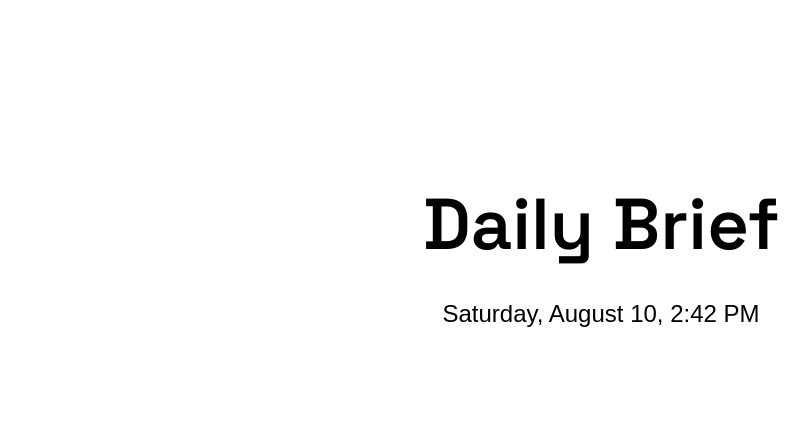
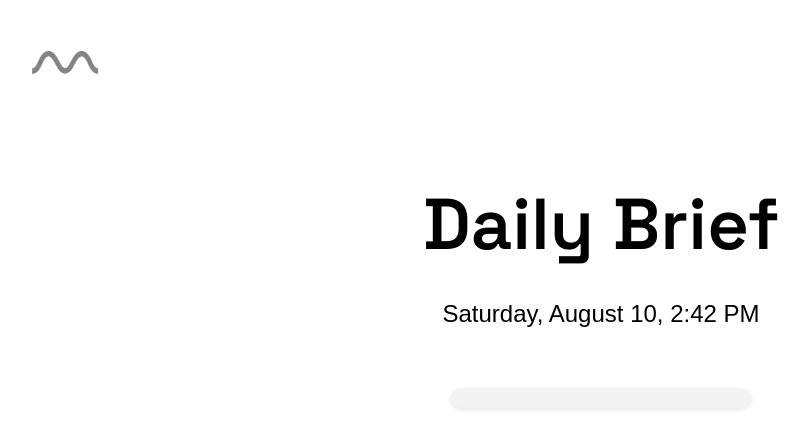
Before and after one commit to jakemarsdenn/Daily-Brief, a browser extension: page src/index.html in a window 1280 px wide. Shown: the full height of the page, 39-839 px from the left. Drawn offline with Linux system fonts and the light colour scheme; a web font is replaced by a local one.

Commit message:
Designed progress bar

```diff
--- a/src/index.html
+++ b/src/index.html
@@ -5,6 +5,7 @@
     <meta charset="UTF-8">
     <meta http-equiv="X-UA-Compatible" content="IE=edge">
     <meta name="viewport" content="width=device-width, initial-scale=1.0">
+    <link rel="icon" type="image/x-icon" href="static/media/favicon.ico">
     <link rel="preconnect" href="https://fonts.googleapis.com">
     <link rel="preconnect" href="https://fonts.gstatic.com" crossorigin>
     <link href="https://fonts.googleapis.com/css2?family=Space+Grotesk:wght@300..700&display=swap" rel="stylesheet">
@@ -16,8 +17,18 @@
 </head>
 
 <body>
+    <header>
+        <a id="home-button" href="settings.html">
+            <img src="static/media/home-button.png" alt="" width="68" height="25">
+        </a>
+    </header>
+
     <div id="title">Daily Brief</div>
     <div id="date"></div>
+
+    <div id="progress-container">
+        <progress id="progress-bar" value="0" max="100"></progress>
+    </div>
 
     <div id="checklist">
         <div class="checklist-item">
--- a/src/static/css/checklist.css
+++ b/src/static/css/checklist.css
@@ -1,7 +1,6 @@
 #checklist {
     width: 300px;
-    margin-top: 50px;
-    margin-bottom: 50px;
+    margin-top: 30px;
 }
 
 .checklist-item {
@@ -40,6 +39,36 @@
 .checkbox:checked + .task-input {
     color: grey;
     text-decoration: none;
+}
+
+#progress-container {
+    margin-top: 60px;
+    text-align: center;
+}
+
+#progress-bar {
+    width: 300px;
+    height: 20px;
+    border: 2px solid transparent;
+    border-radius: 12px;
+    background-color: #f3f3f3;
+    box-shadow: 0 2px 5px rgba(0, 0, 0, 0.1);
+    appearance: none;
+}
+
+#progress-bar::-webkit-progress-bar {
+    border-radius: 12px;
+    background-color: #f3f3f3;
+}
+
+#progress-bar::-webkit-progress-value {
+    border-radius: 12px;
+    background-color: #4caf50;
+}
+
+#progress-bar::-moz-progress-bar {
+    border-radius: 12px;
+    background-color: #4caf50;
 }
 
 .toolbar {
--- a/src/static/css/main.css
+++ b/src/static/css/main.css
@@ -18,3 +18,19 @@ body {
     justify-content: flex-start;
     padding-top: 50px;
 }
+
+header {
+    position: fixed;
+    top: 0;
+    left: 0;
+    width: 100%;
+    display: flex;
+}
+
+#home-button {
+    background-color: transparent;
+    border: none;
+    cursor: pointer;
+    margin-top: 50px;
+    margin-left: 70px;
+}
--- a/src/static/js/checklist.js
+++ b/src/static/js/checklist.js
@@ -27,6 +27,7 @@ document.addEventListener('DOMContentLoaded', () => {
                 checklist.appendChild(newItem);
             });
         }
+        updateProgressBar();
     }
 
 
@@ -44,7 +45,6 @@ document.addEventListener('DOMContentLoaded', () => {
                 textDecoration: taskInput.style.textDecoration
             };
         });
-
         // Store checklist state with Web Storage API
         localStorage.setItem('checklist', JSON.stringify(items));
     }
@@ -138,6 +138,7 @@ document.addEventListener('DOMContentLoaded', () => {
                 taskInput.style.textDecoration = taskInput.dataset.originalDecoration || 'none';
             }
 
+            updateProgressBar()
             updateStyleButtonsStatus();
             saveChecklist();
         }
@@ -251,6 +252,7 @@ document.addEventListener('DOMContentLoaded', () => {
                     break;
             }
             updateStyleButtonsStatus();
+            updateProgressBar();
             saveChecklist();
         }
     }
@@ -288,7 +290,16 @@ document.addEventListener('DOMContentLoaded', () => {
     });
 
 
-    window.onbeforeunload = function(e) {
-        saveChecklist(e);
+    function updateProgressBar() {
+        const items = checklist.children.length;
+        const checkedItems = Array.from(checklist.children).filter(item => item.querySelector('.checkbox').checked).length;
+        const progressBar = document.getElementById('progress-bar');
+        progressBar.value = checkedItems;
+        progressBar.max = items;
+    }
+
+
+    window.onbeforeunload = function() {
+        saveChecklist();
     };
 });
```
Also changed, not shown: src/settings.html (added), src/static/media/favicon.ico (added), src/static/media/home-button.png (added).
